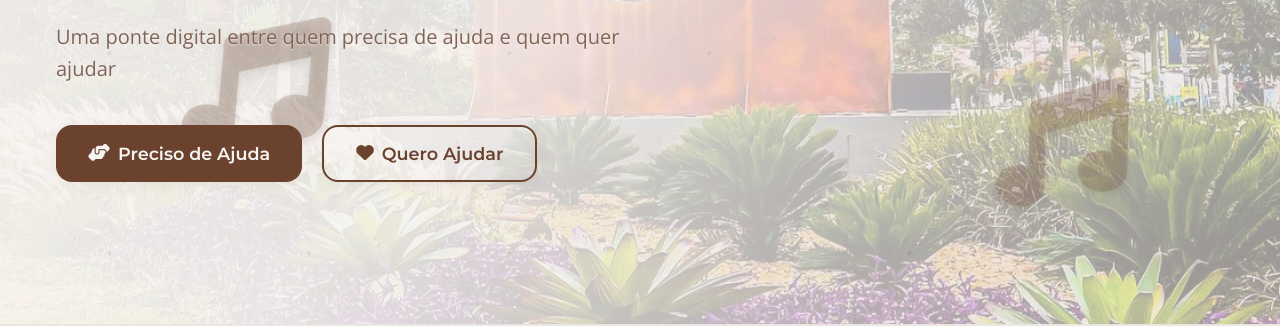
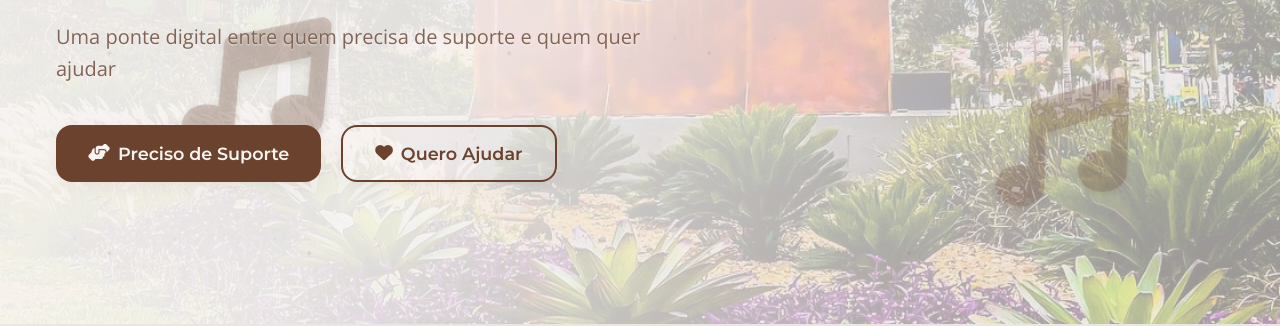
Before and after one commit to Felipotsz/Harmonia-Solidaria, a plain HTML site: page index.html in a window 1280 px wide. Shown: the part 476-802 px from the top of the page. Drawn offline with nearby package versions, Linux system fonts and the light colour scheme.

Commit message:
Update index.html

```diff
--- a/index.html
+++ b/index.html
@@ -90,13 +90,13 @@
                     </h1>
 
                     <p class="hero-description">
-                        Uma ponte digital entre quem precisa de ajuda e quem quer ajudar
+                        Uma ponte digital entre quem precisa de suporte e quem quer ajudar
                     </p>
 
                     <div class="hero-buttons">
                         <button class="btn-primary">
                             <i class="fas fa-hands-helping"></i>
-                            Preciso de Ajuda
+                            Preciso de Suporte
                         </button>
                         <button class="btn-outline">
                             <i class="fas fa-heart"></i>
@@ -383,7 +383,7 @@
                                 Como Funciona Nossa Central de Suporte
                             </h3>
                             <p>
-                                Nossa plataforma conecta instituições que precisam de ajuda com pessoas e empresas
+                                Nossa plataforma conecta instituições que precisam de suporte com pessoas e empresas
                                 dispostas a fazer a diferença em Tatuí. Todo o processo é gratuito e humanizado.
                             </p>
 
@@ -950,7 +950,8 @@
                         <h3 class="membro-nome">Felipe Gustavo Bieco</h3>
                         <p class="membro-cargo">Gestor de T.I e Téc. em Desenvolvimento de Sistemas</p>
                         <p class="membro-descricao">
-                            Desenvolvedor web especialista em experiência do usuário com foco em simplicidade e acessibilidade
+                            Desenvolvedor web especialista em experiência do usuário com foco em simplicidade e
+                            acessibilidade
                         </p>
                         <div class="membro-links">
                             <a href="https://www.linkedin.com/in/felipe-bieco-879893324/" target="_blank"
@@ -1072,7 +1073,8 @@
                         <h3 class="membro-nome">Nicoly Crescencio Francisco</h3>
                         <p class="membro-cargo">Gestora de T.I e Dev. Full Stack</p>
                         <p class="membro-descricao">
-                            Expert em desenvolvimento web moderno e otimização de performance de sistemas web e na experiência de usuário
+                            Expert em desenvolvimento web moderno e otimização de performance de sistemas web e na
+                            experiência de usuário
                         </p>
                         <div class="membro-links">
                             <a href="https://www.linkedin.com/in/nicoly-crescencio/" target="_blank"
@@ -1098,7 +1100,8 @@
                         <h3 class="membro-nome">Sabrina Santos</h3>
                         <p class="membro-cargo">Gestora de T.I e Téc. em Administração</p>
                         <p class="membro-descricao">
-                            Focado em soluções adaptáveis e flexíveis no desempenho em aplicações tecnológicoas e administrativas modernas
+                            Focado em soluções adaptáveis e flexíveis no desempenho em aplicações tecnológicoas e
+                            administrativas modernas
                         </p>
 
                         <div class="membro-links">
@@ -1131,5 +1134,4 @@
 
 </body>
 
-
 </html>
```
